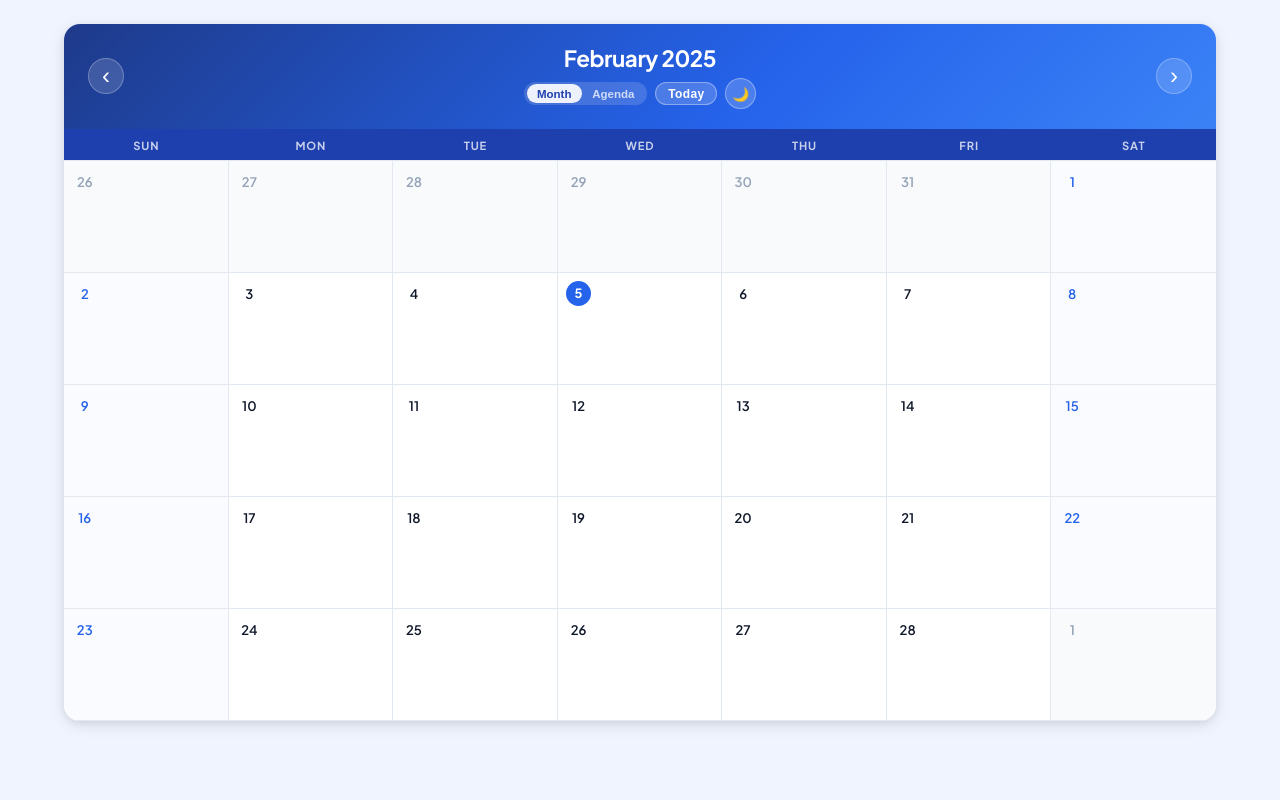
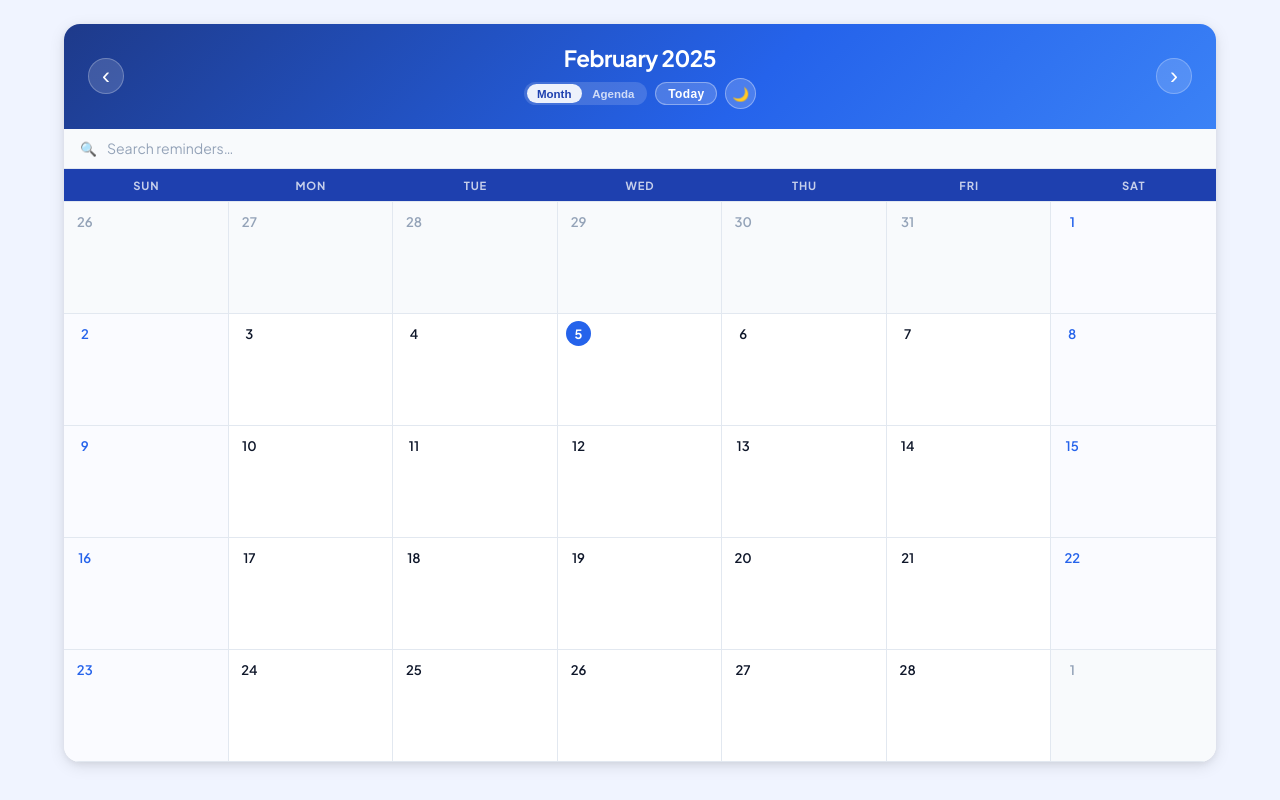
Before and after one commit to ronnyml/react-calendar, a React (Vite) app: page / in a window 1280 px wide. Built offline with nearby package versions, Linux system fonts and the light colour scheme.

Commit message:
Add live search to filter reminders across all dates
A search bar below the header filters pills on the month grid and
rows in the agenda view as you type. A match count banner appears
while a query is active. Clearing the field restores all reminders.

```diff
--- a/src/App.css
+++ b/src/App.css
@@ -603,6 +603,58 @@ body:has(.calendar-container[data-theme="dark"]) {
   color: var(--accent-dark);
 }
 
+/* ── Search bar ──────────────────────────────────────────────────────────── */
+.search-bar {
+  display: flex;
+  align-items: center;
+  gap: 0.5rem;
+  padding: 0.6rem 1rem;
+  background: var(--surface-2);
+  border-bottom: 1px solid var(--border);
+}
+
+.search-icon {
+  font-size: 0.85rem;
+  flex-shrink: 0;
+}
+
+.search-bar input {
+  flex: 1;
+  border: none;
+  background: transparent;
+  font-size: 0.88rem;
+  font-family: inherit;
+  color: var(--text-primary);
+  outline: none;
+}
+
+.search-bar input::placeholder {
+  color: var(--text-muted);
+}
+
+.search-clear {
+  background: none;
+  border: none;
+  font-size: 0.75rem;
+  color: var(--text-muted);
+  cursor: pointer;
+  padding: 0.1rem 0.3rem;
+  border-radius: var(--radius);
+  transition: color 0.12s;
+}
+
+.search-clear:hover {
+  color: var(--text-primary);
+}
+
+.search-results-count {
+  padding: 0.35rem 1rem;
+  font-size: 0.78rem;
+  color: var(--text-secondary);
+  background: var(--accent-light);
+  border-bottom: 1px solid var(--border);
+}
+
 /* ── View toggle ─────────────────────────────────────────────────────────── */
 .view-toggle {
   display: flex;
--- a/src/components/Calendar.tsx
+++ b/src/components/Calendar.tsx
@@ -16,6 +16,7 @@ import {
   CATEGORY_COLORS_DARK,
 } from "../utils/constants";
 import AgendaView from "./AgendaView";
+import SearchBar from "./SearchBar";
 import DeleteConfirmation from "./DeleteConfirmation";
 import ReminderForm from "./ReminderForm";
 import ReminderList from "./ReminderList";
@@ -40,6 +41,7 @@ const Calendar = () => {
   const today = dayjs().format("YYYY-MM-DD");
   const [isDark, setIsDark] = useState(() => localStorage.getItem(THEME_KEY) === "dark");
   const [viewMode, setViewMode] = useState<"month" | "agenda">("month");
+  const [search, setSearch] = useState("");
   const [currentDate, setCurrentDate] = useState(dayjs());
   const [selectedDate, setSelectedDate] = useState<string | null>(null);
   const [showYearSelector, setShowYearSelector] = useState(false);
@@ -74,7 +76,7 @@ const Calendar = () => {
   const renderDay = (day: number, key: string, date: dayjs.Dayjs, className: string) => {
     const formattedDate = date.format("YYYY-MM-DD");
     const isToday = formattedDate === today;
-    const dayReminders = reminders[formattedDate] || [];
+    const dayReminders = filteredReminders[formattedDate] || [];
     const hiddenRemindersCount = dayReminders.length - MAX_VISIBLE_REMINDERS;
 
     return (
@@ -174,6 +176,17 @@ const Calendar = () => {
     return [...prevMonthDays, ...currentMonthDays, ...nextMonthDays];
   };
 
+  const filteredReminders: RemindersState = search.trim()
+    ? Object.fromEntries(
+        Object.entries(reminders)
+          .map(([date, list]) => [
+            date,
+            list.filter((r) => r.text.toLowerCase().includes(search.toLowerCase())),
+          ])
+          .filter(([, list]) => (list as Reminder[]).length > 0)
+      )
+    : reminders;
+
   const addReminder = (date: string, reminder: Reminder) => {
     dispatch({ type: ADD_REMINDER, payload: { date, reminder } });
     setShowReminderForm(null);
@@ -235,6 +248,13 @@ const Calendar = () => {
           closeYearSelector={() => setShowYearSelector(false)}
         />
       )}
+      <SearchBar value={search} onChange={setSearch} />
+      {search && (
+        <div className="search-results-count">
+          {Object.values(filteredReminders).flat().length} reminder
+          {Object.values(filteredReminders).flat().length !== 1 ? "s" : ""} matching &ldquo;{search}&rdquo;
+        </div>
+      )}
       {viewMode === "month" ? (
         <>
           <div className="days-of-week">
@@ -248,7 +268,7 @@ const Calendar = () => {
         </>
       ) : (
         <AgendaView
-          reminders={reminders}
+          reminders={filteredReminders}
           isDark={isDark}
           onReminderClick={(detail) => setReminderDetail(detail)}
           onAddClick={(date) => {
--- /dev/null
+++ b/src/components/SearchBar.tsx
@@ -0,0 +1,25 @@
+import React from "react";
+
+interface SearchBarProps {
+  value: string;
+  onChange: (value: string) => void;
+}
+
+const SearchBar: React.FC<SearchBarProps> = ({ value, onChange }) => (
+  <div className="search-bar">
+    <span className="search-icon">🔍</span>
+    <input
+      type="text"
+      placeholder="Search reminders…"
+      value={value}
+      onChange={(e) => onChange(e.target.value)}
+    />
+    {value && (
+      <button className="search-clear" onClick={() => onChange("")} aria-label="Clear search">
+        ✕
+      </button>
+    )}
+  </div>
+);
+
+export default SearchBar;
```
